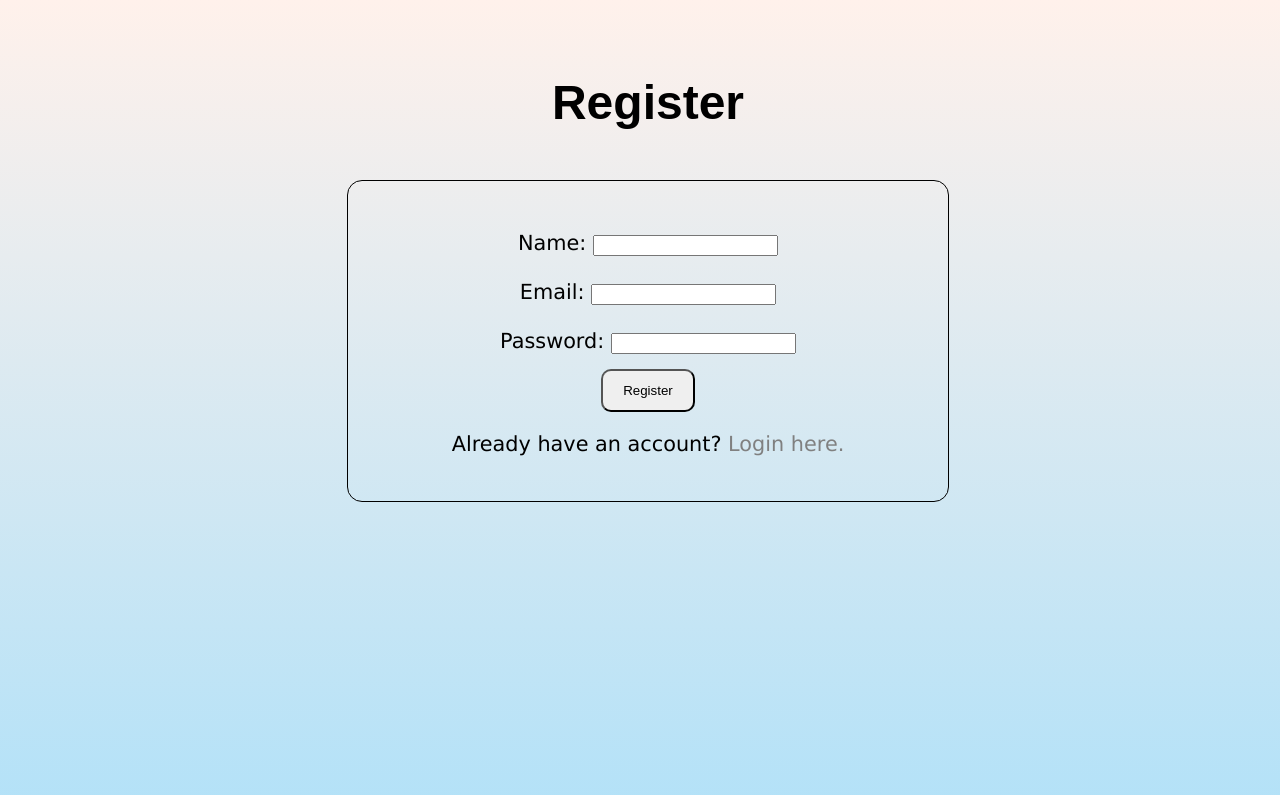
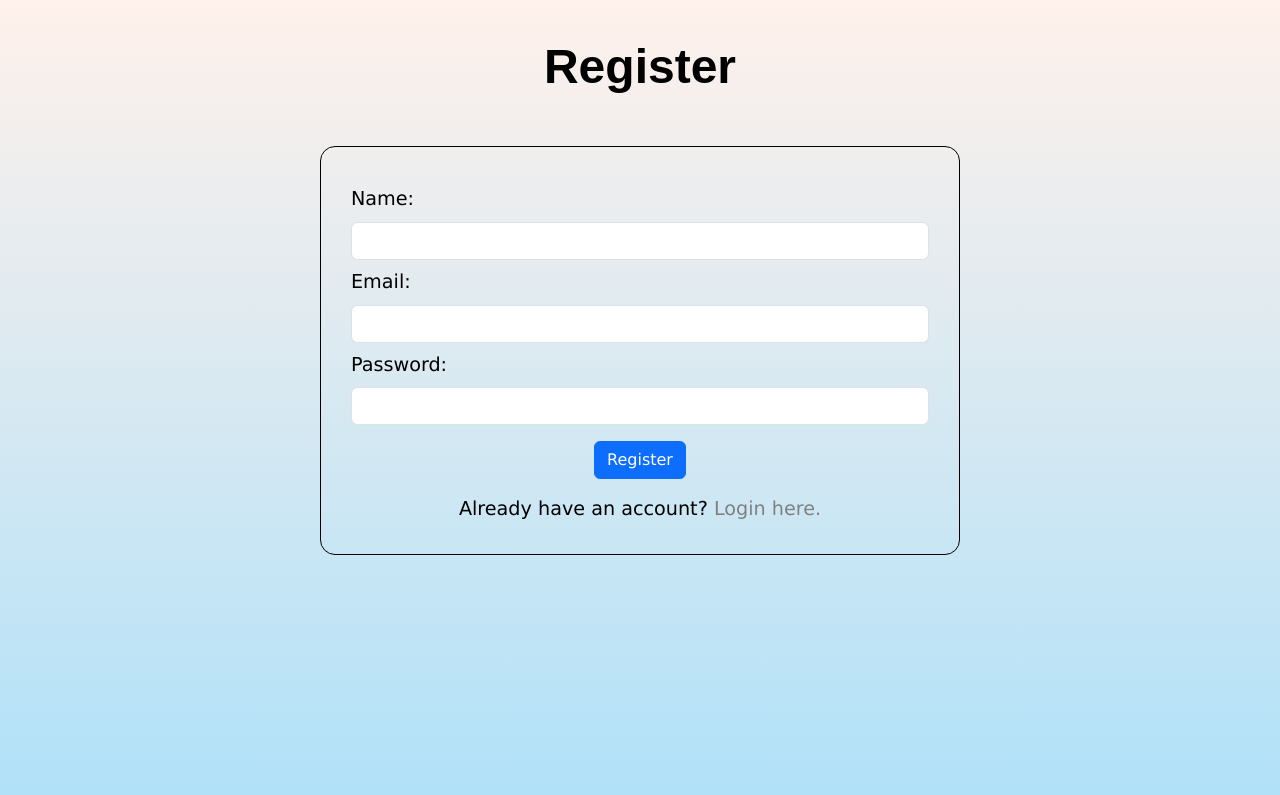
Before and after one commit to lakkakula-jaya-sankar/Brain-Tumor-App, a Flask app: page /register in a window 1280 px wide. Shown: the top 795 px of the page. Run offline with Flask 3, Linux system fonts and the light colour scheme.

Commit message:
Second Changes

```diff
--- a/templates/index.html
+++ b/templates/index.html
@@ -8,7 +8,7 @@
 </head>
 <body>
     <div class="container">
-        <h1>Detecting and Diagnosing Brain Tumors using ML</h1>
+        <h1>Detecting and Diagnosing Brain Tumors</h1>
         <form id="uploadForm" action="/predict" method="post" enctype="multipart/form-data">
             <input type="file" name="image" id="imageInput" accept="image/*" required>
             <button type="submit">Predict Tumor</button>
--- a/templates/register.html
+++ b/templates/register.html
@@ -2,43 +2,36 @@
 <html>
 <head>
     <title>Register</title>
+	<link href="https://cdn.jsdelivr.net/npm/bootstrap@5.3.6/dist/css/bootstrap.min.css" rel="stylesheet" integrity="sha384-4Q6Gf2aSP4eDXB8Miphtr37CMZZQ5oXLH2yaXMJ2w8e2ZtHTl7GptT4jmndRuHDT" crossorigin="anonymous">
 	<style>
 	body{
 			font-family:Verdana;
 			width:100%;
-			height:800px;
+			height: 100vh;
 			background:linear-gradient(#fff1eb,#ace0f9);
 			background-repeat:no-repeat;
 			background-size:cover;
 			color:black;
 		}
 		h1{
-			margin-top:75px;
+			margin-top:3%;
 			text-align:center;
 			font-family:Arial;
 			font-size:3rem;
 		}
 		.reg{
-			width:500px;
-			height:220px;
+			width:50%;
 			border:1px solid black;
 			box-shadow:rgba(0,0,0,1);
 			border-radius:15px;
 			margin:50px auto;
-			padding: 50px;
+			padding: 30px;
 			text-align:center;
-			font-size:1.3rem;
-		}
-		p{
-			margin-top:20px;
-			font-family:verdana;
+			font-size:1.2rem;
 		}
 		button{
 			padding:12px 20px;
 			border-radius:10px;
-		}
-		.bu{
-			margin:15px;
 		}
 		a{
 			color:grey;
@@ -50,20 +43,18 @@
 	</style>
 </head>
 <body>
-    <h1>Register</h1>
+    <h1 class="heading-2 fw-bolder">Register</h1>
 	<div class="reg">
 		<form method="POST" action="/register">
-			<div><label for="name">Name:</label>
-			<input type="text" id="name" name="name" required></div>
-			<br>
-			<div><label for="email">Email:</label>
-			<input type="email" id="email" name="email" required></div>
-			<br>
-			<div><label for="password">Password:</label>
-			<input type="password" id="password" name="password" required></div>
-			<div class="bu"><button type="submit">Register</button></div>
+			<div class="my-2"><label for="name" class="form-label d-block text-start">Name:</label>
+			<input type="text" id="name" name="name" required  class="form-control"></div>
+			<div class="my-2"><label for="email" class="form-label d-block text-start">Email:</label>
+			<input type="email" id="email" name="email" required  class="form-control"></div>
+			<div><label for="password" class="form-label d-block text-start">Password:</label>
+			<input type="password" id="password" name="password" class="form-control" required></div>
+			<button type="submit" class="btn btn-primary my-3">Register</button>
 		</form>
-		<p>Already have an account? <a href="/login">Login here.</a></p>
+		<p class="m-0">Already have an account? <a href="/login">Login here.</a></p>
 	</div>
 </body>
 </html>
```
Also changed, not shown: static/styles.css (+4 -4 lines), templates/login.html (+12 -18 lines).
